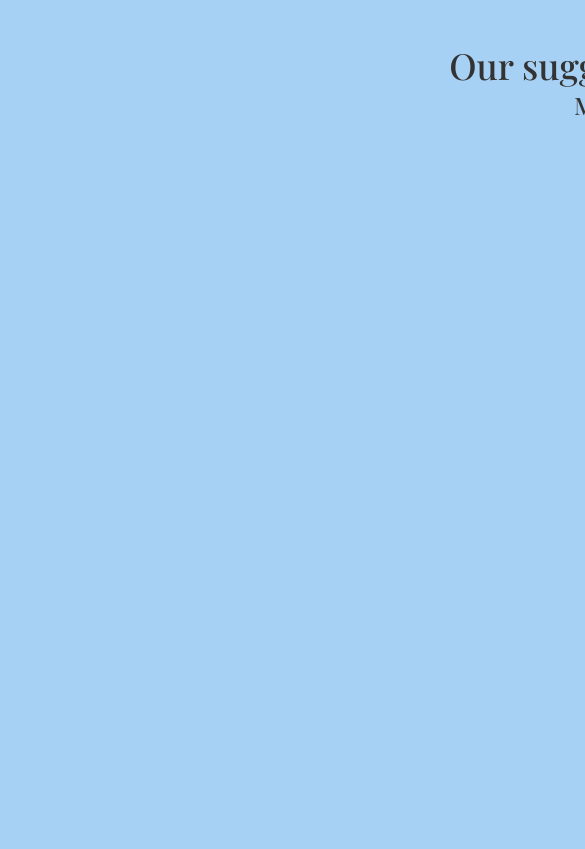
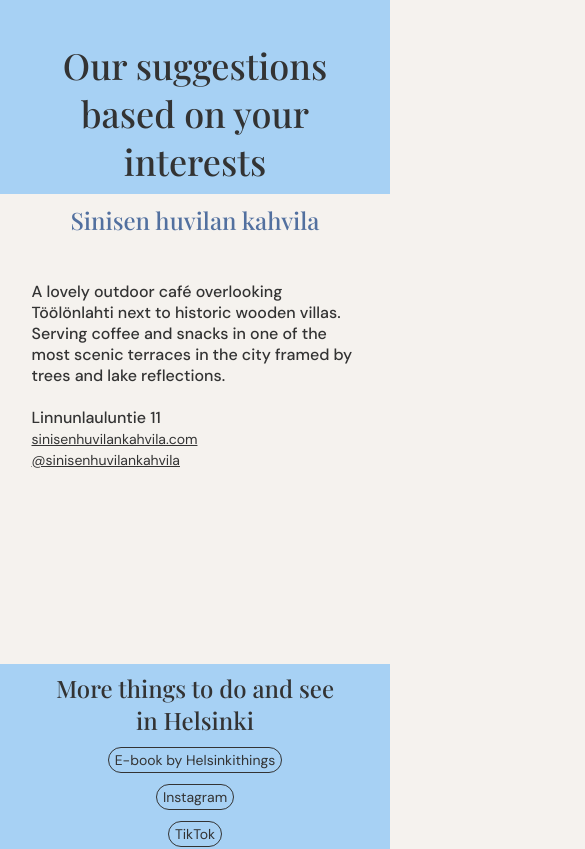
Before and after one commit to anniinankaa/helsinkithings, a React (Vite) app: page / in a window 390 px wide. Shown: the part 11000-11849 px from the top of the page, 585 px wide, since content can reach past the window. Built offline with nearby package versions, Linux system fonts and the light colour scheme; a web font is replaced by a local one.

Commit message:
testitulos toimii

```diff
--- /dev/null
+++ b/src/pages/HomePage/Events.js
@@ -0,0 +1,14 @@
+
+export const events = [
+    {name: 'Sinisen huvilan kahvila',
+     description: "A lovely outdoor café overlooking Töölönlahti next to historic wooden villas. Serving coffee and snacks in one of the most scenic terraces in the city framed by trees and lake reflections.",
+     info: {address: 'Linnunlauluntie 11', website: 'sinisenhuvilankahvila.com', ighandle: '@sinisenhuvilankahvila'},
+     tags: ['Relaxing', 'Inside', 'Me, myself and I', 'Date', 'Early bird', 'Food']
+     },
+
+     {name: 'Punaisen huvilan kahvila',
+     description: "A lovely outdoor café overlooking Töölönlahti next to historic wooden villas. Serving coffee and snacks in one of the most scenic terraces in the city framed by trees and lake reflections.",
+     info: {address: 'Linnunlauluntie 11', website: 'sinisenhuvilankahvila.com', ighandle: '@sinisenhuvilankahvila'},
+     tags: ['Relaxing', 'Inside', 'Me, myself and I', 'Date', 'Early bird', 'Food']
+     }
+];
--- a/src/pages/HomePage/HomeTestScreen.jsx
+++ b/src/pages/HomePage/HomeTestScreen.jsx
@@ -6,21 +6,15 @@ function HomeTest ({iD, onSelect, color, borderColor, header, images = []}) {
 
     const [isSelected, setSelected] = useState(null);
 
-    const labels = new Map();
-
-    images.map((pic, i) => (
-        labels.set(i, pic.label)
-    ));
-
     const handleClick = (value) => {
         setSelected(prev => (prev === value ? null : value));
         onSelect(iD, value);
     };
 
-    const pictures = images.map((pic, i) => (
+    const pictures = images.map((pic) => (
        <PicFrame lineColor={borderColor} imageSrc={pic.src}
        label= {pic.label} alt={pic.alt}
-       isActive={isSelected === i}
+       isActive={isSelected === pic.label}
        onClick={() => handleClick(pic.label)}/>
     ));
 
--- a/src/pages/HomePage/HomeTests.jsx
+++ b/src/pages/HomePage/HomeTests.jsx
@@ -1,11 +1,12 @@
 import HomeTest from './HomeTestScreen.jsx';
-import { useState } from 'react';
+import { useState, useEffect } from 'react';
 import TestResult from './TestResult.jsx';
 
 function HomeTests () {
     const [results, setResults] = useState({});
 
     const resultfunc = (number, value) => {
+
     setResults(prev => {
         if (prev[number] === value) {
             const updated = { ...prev };
@@ -17,39 +18,37 @@ function HomeTests () {
             ...prev,
             [number]: value
         };
-    });
-    console.log(results);
-};
+    }); };
 
     return (
     <div>
-        <HomeTest id='1' onSelect={resultfunc} color='#A7D1F4' borderColor='#E8D87A' header='Pick your vibe'
+        <HomeTest iD={1} onSelect={resultfunc} color='#A7D1F4' borderColor='#E8D87A' header='Pick your vibe'
         images={[{ src: "/testpics/crowded.png", label: "Crowded", alt: 'people outside'},
             { src: "/testpics/relaxing.png", label: "Relaxing", alt:'inside an art gallery'},
             { src: "/testpics/natural.png", label: "Natural" , alt: 'lakeview'}]}/>
 
-        <HomeTest id='2' onSelect={resultfunc} color='#9EB786' borderColor='#52709F' header='Which do you prefer?'
+        <HomeTest iD={2} onSelect={resultfunc} color='#9EB786' borderColor='#52709F' header='Which do you prefer?'
         images={[{ src: "/testpics/inside.png", label: "Inside", alt: 'inside a bookstore'},
             { src: "/testpics/outside.png", label: "Outside", alt:'outside a mansion'}]}/>
 
-        <HomeTest id='3'onSelect={resultfunc} color='#FBB8AF' borderColor='#9EB786' header='Alone or together?'
+        <HomeTest iD={3} onSelect={resultfunc} color='#FBB8AF' borderColor='#9EB786' header='Alone or together?'
         images={[{ src: "/testpics/me.png", label: "Me, myself and I", alt: 'person alone'},
             { src: "/testpics/group.png", label: "Group fun", alt:'discoball'},
             { src: "/testpics/date.png", label: "Date" , alt: 'two drinks on table'}]}/>
 
-        <HomeTest id='4'onSelect={resultfunc} color='#E8D87A' borderColor='#A7D1F4' header='Are you a/na'
+        <HomeTest iD={4} onSelect={resultfunc} color='#E8D87A' borderColor='#A7D1F4' header='Are you a/na'
         images={[{ src: "/testpics/early.png", label: "Early bird", alt: 'building in the morning'},
             { src: "/testpics/night.png", label: "Night owl", alt:'Amos rex at night'}]}/>
 
-        <HomeTest id='5'onSelect={resultfunc} color='#52709F' borderColor='#FBB8AF' header='What are you most into?'
+        <HomeTest iD={5} onSelect={resultfunc} color='#52709F' borderColor='#FBB8AF' header='What are you most into?'
         images={[{ src: "/testpics/food.png", label: "Food", alt: 'meal'},
             { src: "/testpics/art.png", label: "Art", alt:'paintings'},
             { src: "/testpics/history.png", label: "History", alt: 'history museum'},
             { src: "/testpics/nature.png", label: "Nature", alt:'botanical garden'}]}/>
 
-        <TestResult/>
+        <TestResult results={Object.values(results)}/>
     </div>
     )
-}
+    }
 
 export default HomeTests
--- a/src/pages/HomePage/TestResult.css
+++ b/src/pages/HomePage/TestResult.css
@@ -6,6 +6,41 @@
     height: 982px;
     background: var(--color-light-blue);
     padding: 50px;
+}
+
+.option {
+    width: 500px;
+    height: 470px;
+    background: var(--color-primary);
+    justify-self: center;
+    padding: 2%;
+    display: flex;
+    flex-direction: column;
+    align-items: center;
+    gap: 10%;
+
+}
+
+.options-container {
+    display: block;
+    flex-direction: row;
+    justify-self: center;
+    overflow: hidden;
+    width: 500px;
+    height: 470px;
+    margin-bottom: 3%;
+    margin-top: 3%;
+}
+
+.option > h3 {
+    color: var(--color-dark-blue);
+}
+
+.text-box {
+    width: 327px;
+    height: 286px;
+    text-align: left;
+    font-size: 20px;
 }
 
 .more-button {
@@ -17,7 +52,7 @@
   padding: .5rem;
   justify-content: center;
   justify-self: center;
-  margin-top: 0.5rem;
+  margin-top: 0.7rem;
   padding: 1% 2% 1% 2%;
 }
 
@@ -25,3 +60,19 @@
     background-color: var(--color-yellow);
     cursor: pointer;
 }
+
+@media (max-width: 768px) {
+    .result-screen {
+        height: auto;
+        width: auto;
+    }
+
+    .option {
+        transform: scale(auto);
+    }
+
+    .text-box {
+        font-size: 16px;
+    }
+
+}
--- a/src/pages/HomePage/TestResult.jsx
+++ b/src/pages/HomePage/TestResult.jsx
@@ -1,10 +1,31 @@
 import './TestResult.css';
+import {events} from './Events.js';
+import SidewaysSection from '../../components/layout/SidewaysSection';
 
-function TestResult () {
+function TestResult ({results}) {
+    const cleaned = results.filter(s => s !== 'none');
+
+    const options = events.filter(p => cleaned.every(k => p.tags.includes(k)));
 
     return (
         <div className='result-screen'>
             <h2>Our suggestions based on your interests</h2>
+            {options.length > 0 ?
+            <div className='options-container'>{options.map(k =>
+                <div className='option'>
+                    <h3>{k.name}</h3>
+                    <div className='text-box'>
+                        <span>{k.description} <br/><br/>
+                        {k.info.address} <br/>
+                        <a href=''>{k.info.website} </a><br/>
+                        <a href=''>{k.info.ighandle}</a> </span>
+                    </div>
+                </div>)}
+
+            </div>
+            : <div className='option'>
+                <SidewaysSection header='No suggestions'/>
+            </div> }
             <h3>More things to do and see in Helsinki</h3>
             <div className='buttons'>
                 <a href='' className='more-button'>
```
